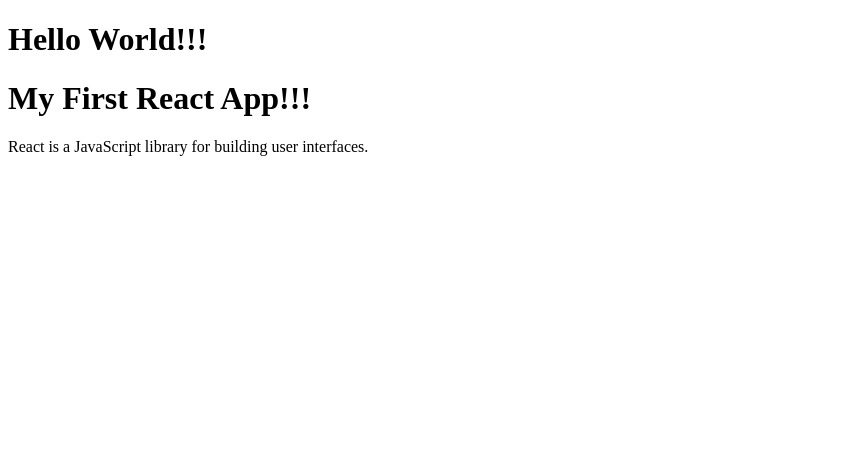
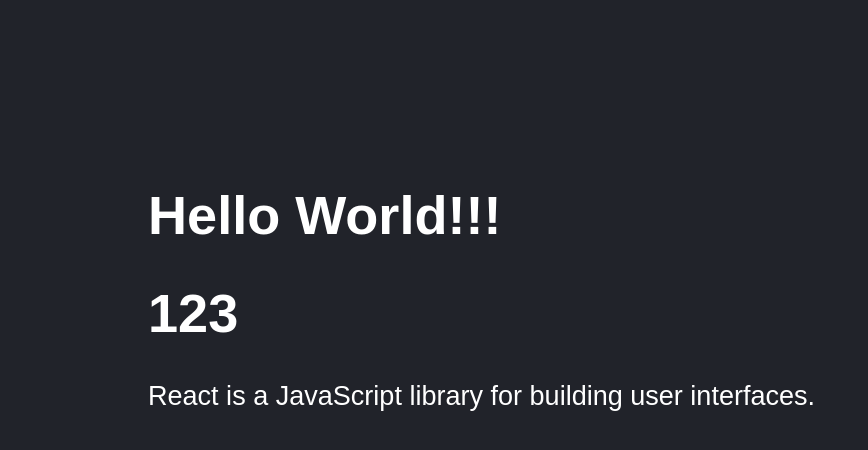
Before and after one commit to chalscc/React-Counter, a React (Vite) app: page / in a window 1280 px wide. Shown: the top 450 px of the page, without its empty margins (0-868 px from the left). Built offline with nearby package versions, Linux system fonts and the light colour scheme.

Commit message:
Estilos globales

```diff
--- a/src/FirstApp.jsx
+++ b/src/FirstApp.jsx
@@ -1,7 +1,11 @@
+const newMessage = 123
+
+
 const FirstApp = () => {
+
    return (
     <>
-        <h1>My First React App!!!</h1>
+        <h1>{ newMessage }</h1>
         <p>React is a JavaScript library for building user interfaces.</p>
     </>
     );
--- a/src/main.jsx
+++ b/src/main.jsx
@@ -3,6 +3,8 @@ import ReactDOM from 'react-dom/client'
 
 import HelloWorldApp from './HelloWorldApp'
 import FirstApp from './FirstApp'
+
+import './styles.css'
 
 ReactDOM.createRoot(document.getElementById('root')).render(
     <React.StrictMode>
--- /dev/null
+++ b/src/styles.css
@@ -0,0 +1,7 @@
+html, body {
+    background-color: #21232a;
+    color: white;
+    font-family: Arial, Helvetica, sans-serif;
+    font-size: 1.3rem;
+    padding: 70px;
+}
```
